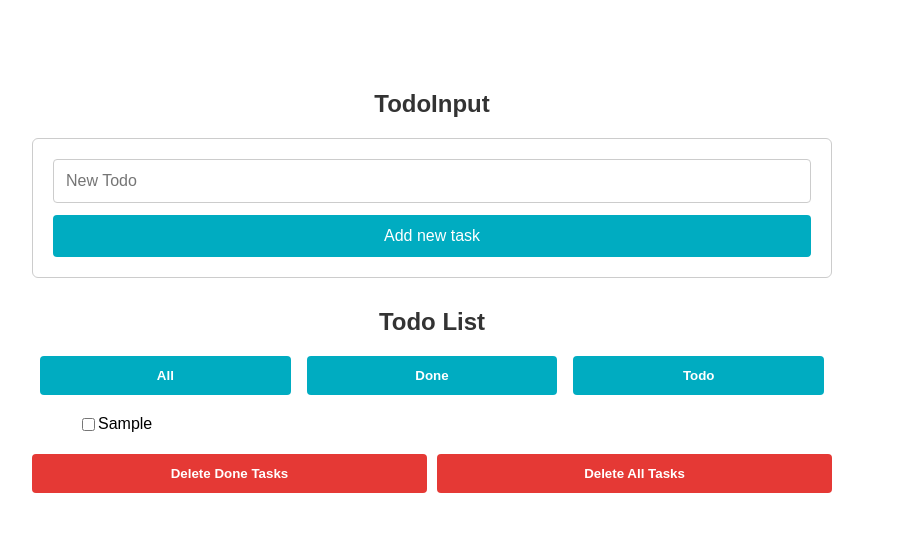
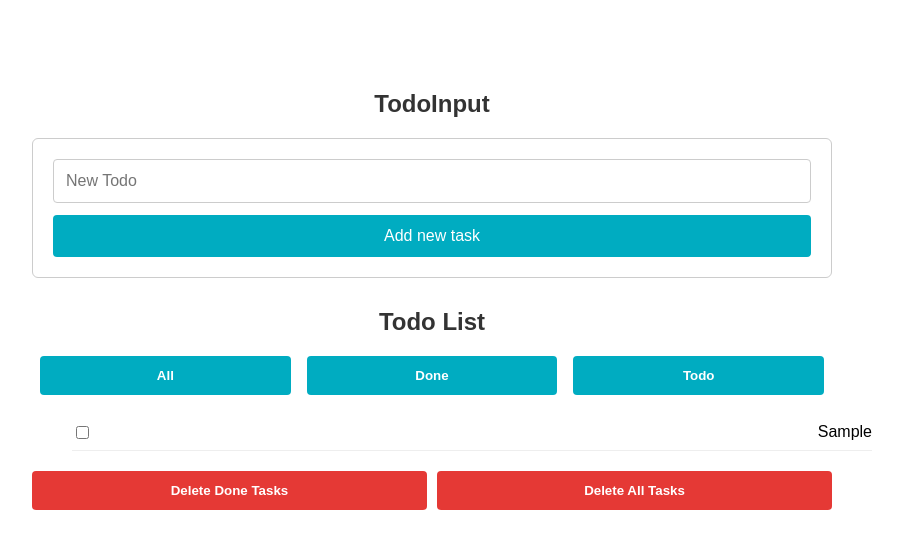
Before and after one commit to BushraKhateeb/taskCRUD, a plain HTML site: page index.html in a window 1280 px wide. Both pictures are taken after typing "Sample" into the empty fields and a click on the button "Add new task". Shown: the whole page, without its empty margins (208-1111 px from the left). Drawn offline with Linux system fonts and the light colour scheme.

Commit message:
edit js for checkbox

```diff
--- a/assets/main.css
+++ b/assets/main.css
@@ -122,12 +122,10 @@ h2 {
 
 #taskList li {
   display: flex;
+  flex-direction: row-reverse;
+  justify-content: space-between;
   align-items: center;
-
-
+  padding: 8px 0;
+  border-bottom: 1px solid #eee;
+  font-size: 16px;
 }
-
-.checkbox{
-  margin-left: 10px;
-  cursor: pointer;
-}
--- a/assets/main.js
+++ b/assets/main.js
@@ -20,8 +20,8 @@ const addTask = (event) => {
     }
      const li= document.createElement('li');
       li.innerHTML = `
+      <span>${taskText} </span>
       <input type= "checkbox" class="checkbox">
-      <span>${taskText} </span>
       `;
 
 
```
Also changed, not shown: index.html (+1 -1 lines).
